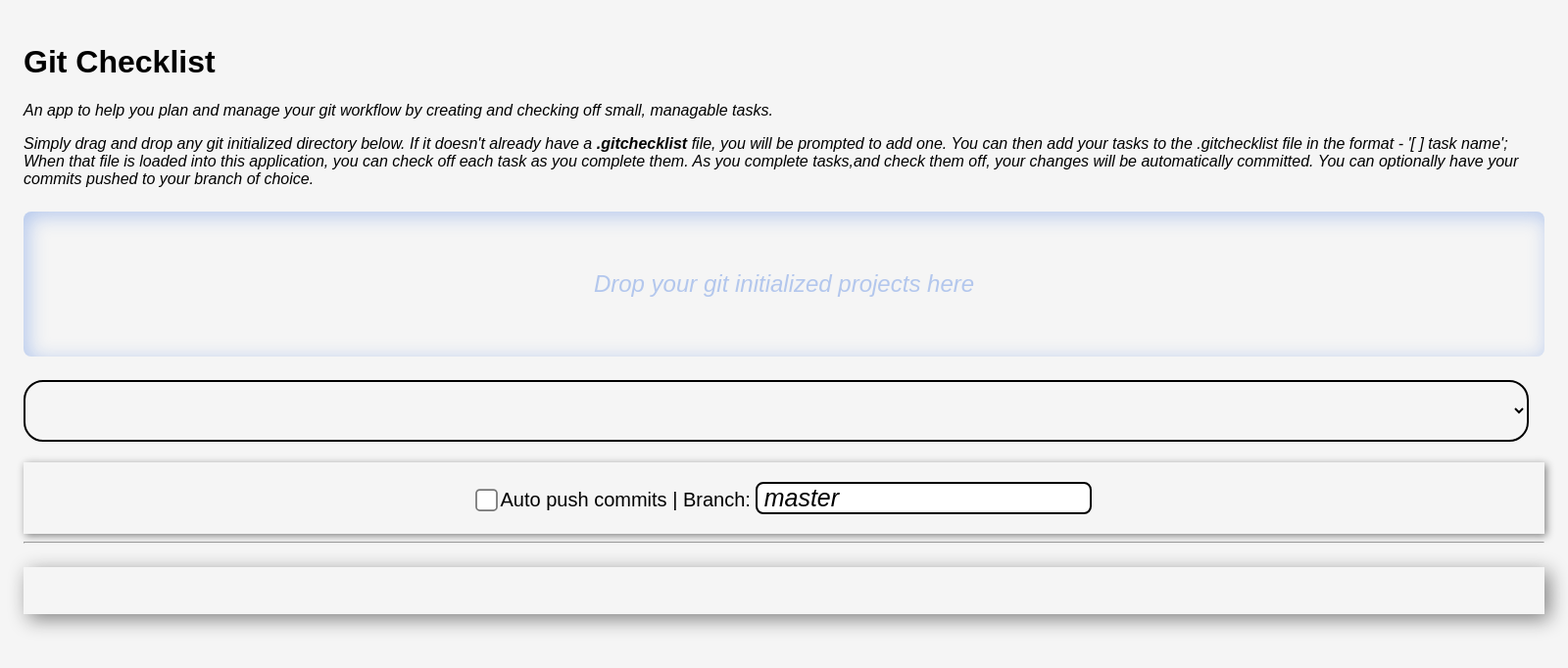
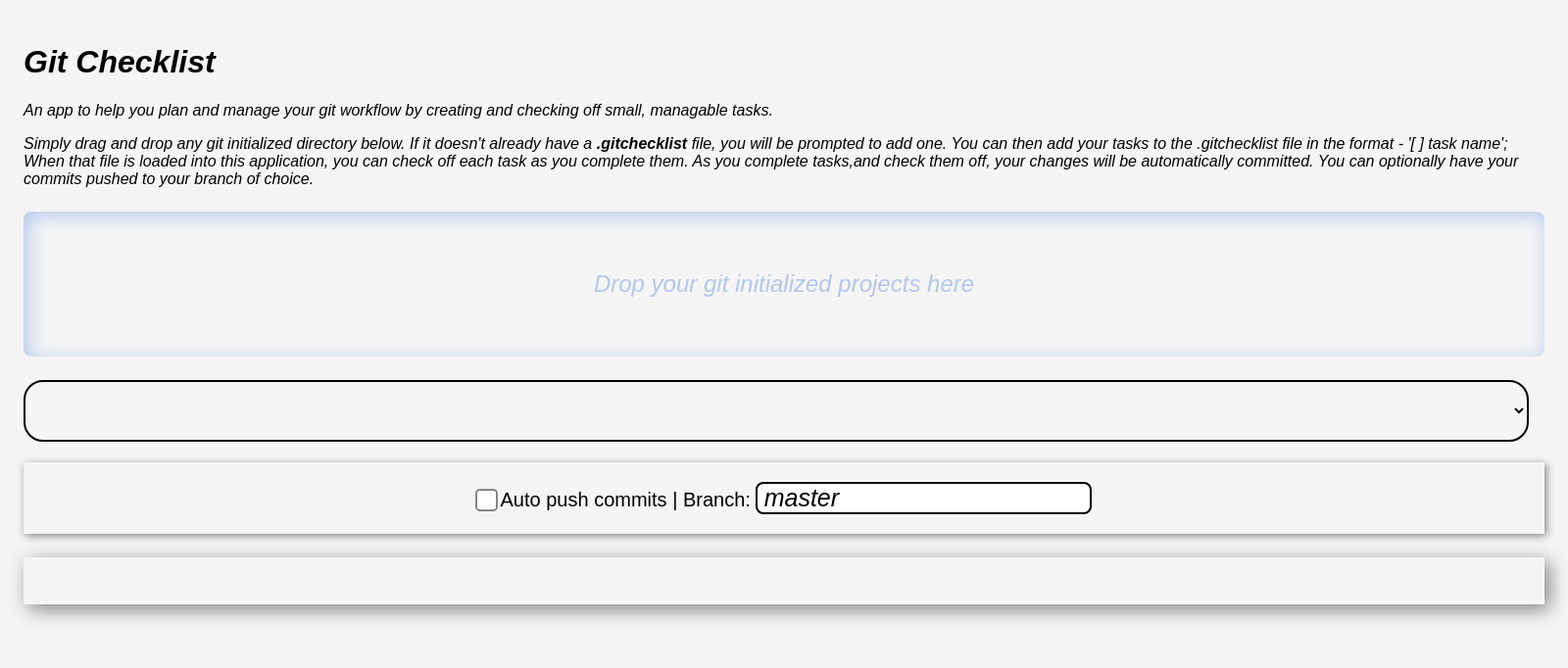
Before and after one commit to QED0711/git-checklist, an Electron app: page index.html in a window 1600 px wide. Shown: the whole page at 98% size. Drawn offline with Linux system fonts and the light colour scheme.

Commit message:
style main app title

```diff
--- a/index.html
+++ b/index.html
@@ -13,7 +13,7 @@
 
 
     <header>
-        <h1>Git Checklist</h1>
+        <h1><em>Git Checklist</em></h1>
         <p>
             <em>
                 An app to help you plan and manage your git workflow by creating and checking off small, managable tasks.
@@ -56,8 +56,6 @@
 
     </form>
 
-    <hr>
-
     <div id="checklist">
 
     </div>
```
Also changed, not shown: 1 other file.
